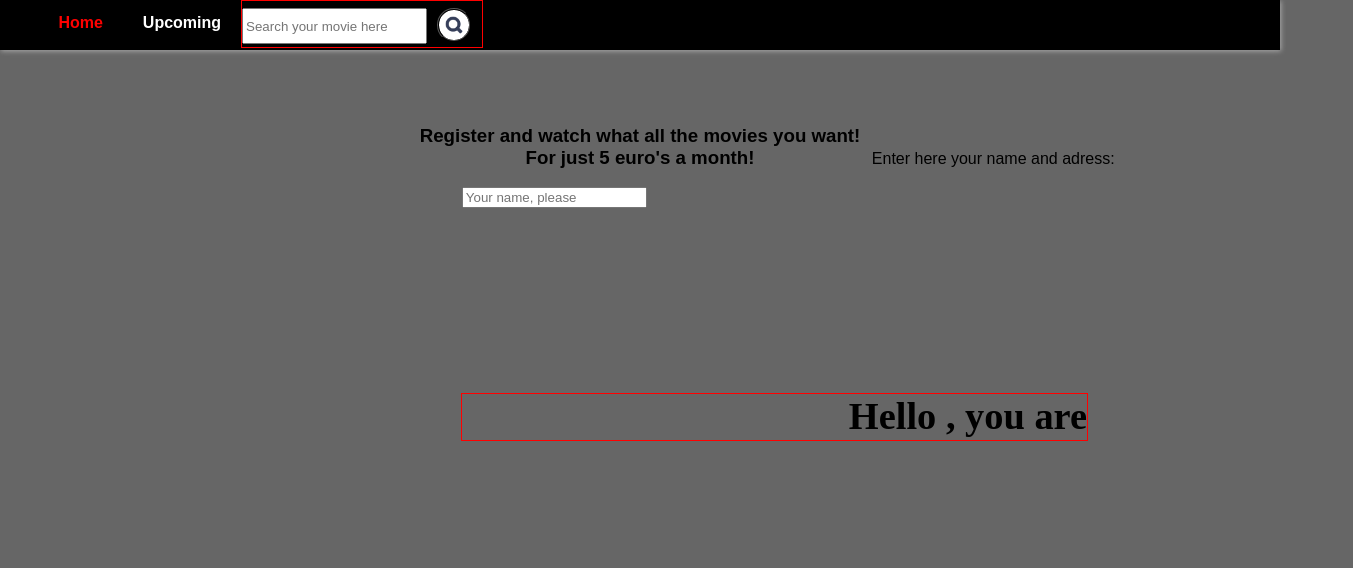
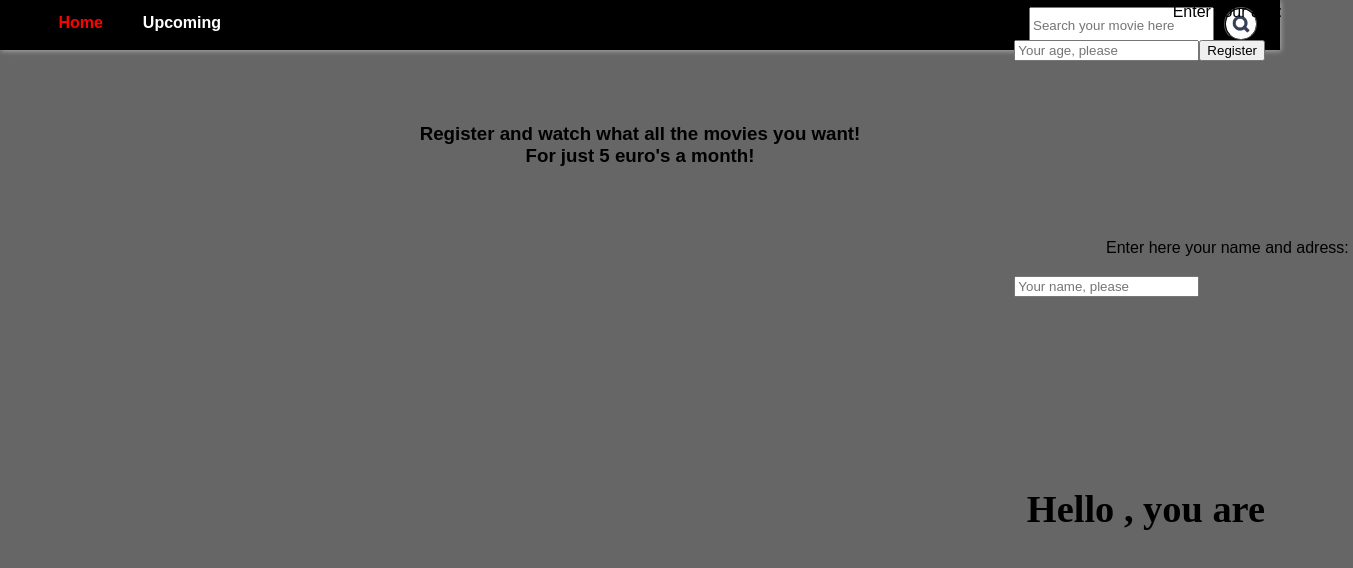
Before and after one commit to AnnKemp/video-app, a React (Create React App) app: page /components/contact/Register in a window 1280 px wide. Shown: the top 568 px of the page, 1353 px wide, since content can reach past the window. Built offline with nearby package versions, Linux system fonts and the light colour scheme.

Commit message:
css search fixed, still have to do the smaller screens and the movie + comment + finish the search functionality

```diff
--- a/src/App.css
+++ b/src/App.css
@@ -49,7 +49,6 @@ ul {
   width: 30%;
   margin:0;
   padding:0 0 0 3%;
-  /*border:red solid 1px;*/
 }
 nav{
   box-shadow: 1px 1px 5px #aaaaaa;
@@ -59,13 +58,11 @@ nav{
   z-index: 999;
   background-color: black;
 }
-nav form{
-  margin-right:0;
-  height:3em;
-  min-width:70%;
-  border:red solid 1px;
-  position: relative;
-  float: right;
+nav form {
+  height: 3em;
+  min-width: 236px;
+  position: absolute;
+  right: 15px;
 }
 nav form .complete{
   position: relative;
@@ -78,7 +75,6 @@ nav form .complete{
 }
 nav form .send{
   font-size:1em;
-  background:white;
   height:2.1em;
   width:2.1em;
   border-radius:50%;
```
